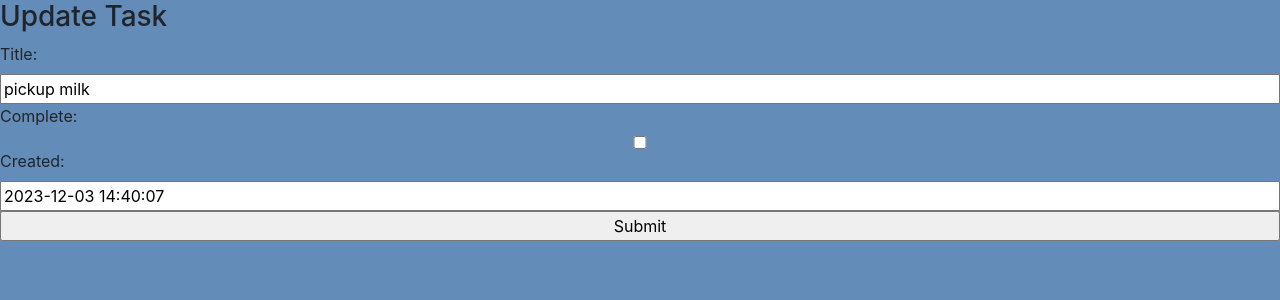
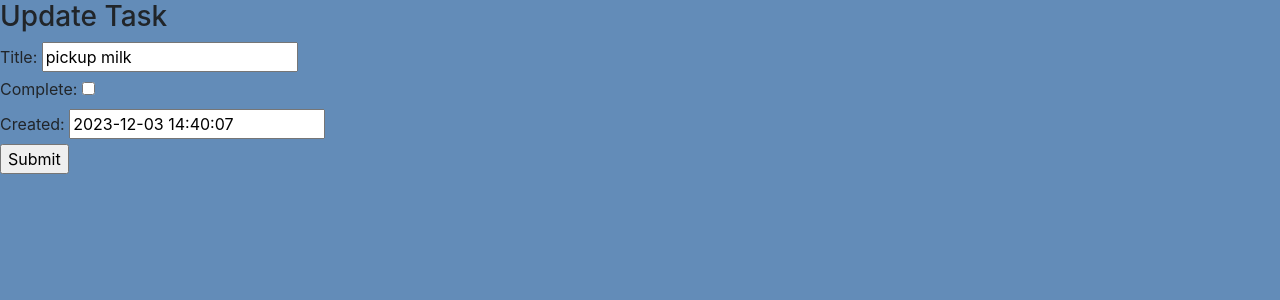
Before and after one commit to aayushbikramlamichhane/Todo-list, a Django app: page /update_task/1/ in a window 1280 px wide. Shown: the top 300 px of the page. Run offline with Django 5.2, Linux system fonts and the light colour scheme; data comes from the database, SQL or seed files in the repository; some libraries are stand-ins or nearby versions.

Commit message:
Your commit message here

```diff
--- a/tasks/templates/tasks/update_task.html
+++ b/tasks/templates/tasks/update_task.html
@@ -5,9 +5,7 @@
 	body{
 		background-color: #638CB8;
 	}
-	input{
-		width: 100%;
-	}
+
 
 	.submit{
 		background-color: #6BA3E8;
```
